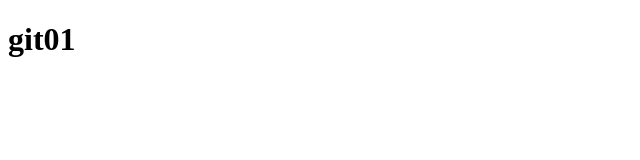
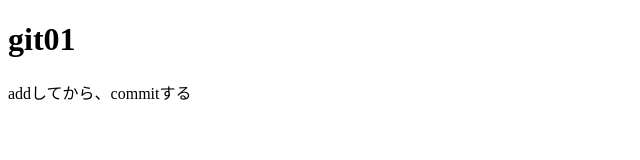
Before and after one commit to yoichi-muraoka/git.project.01, a plain HTML site: page index.html in a window 1280 px wide. Shown: the whole page, without its empty margins (0-640 px from the left). Drawn offline with Linux system fonts and the light colour scheme.

Commit message:
段落を一つ追加

```diff
--- a/index.html
+++ b/index.html
@@ -6,5 +6,6 @@
 </head>
 <body>
     <h1>git01</h1>
+    <p>addしてから、commitする</p>
 </body>
 </html>
```
